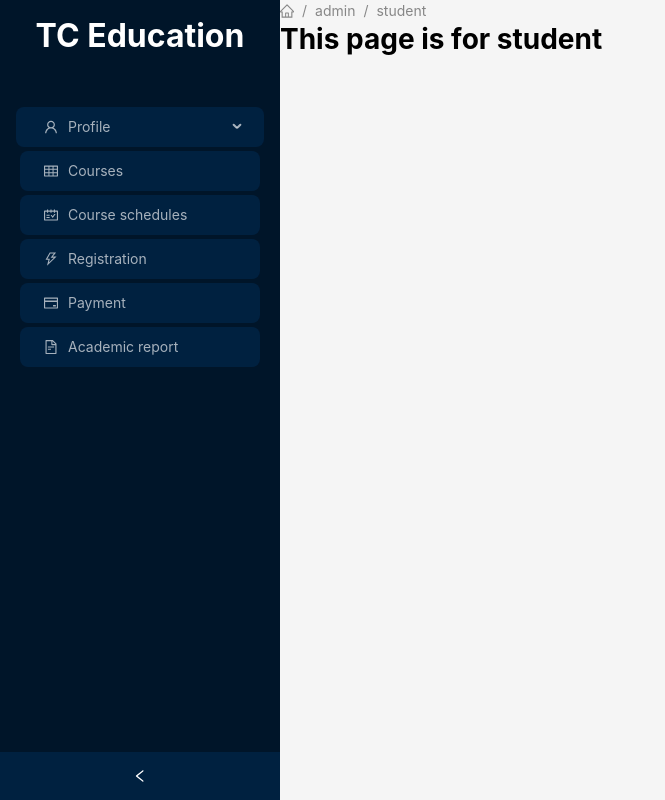
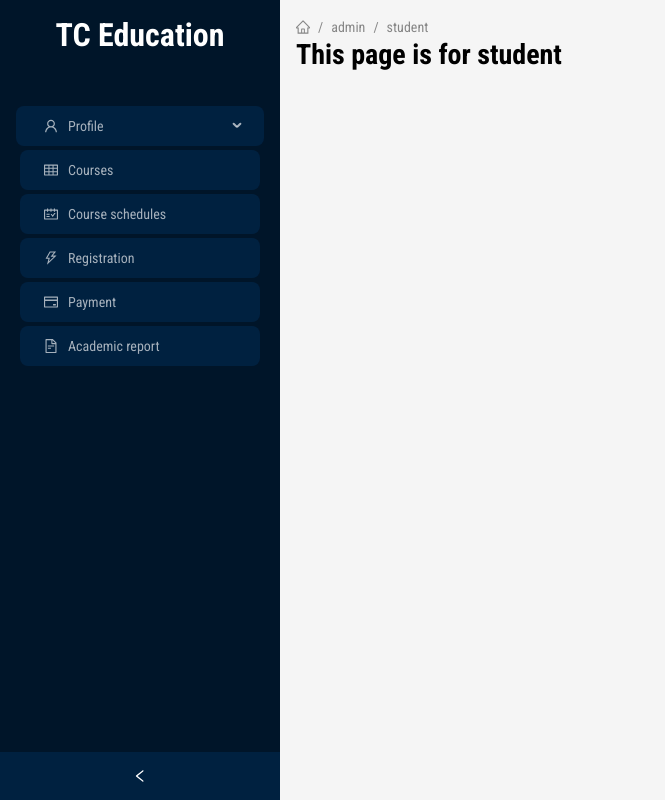
Before and after one commit to tanvirch0750/university-management-frontend, a Next.js app: page /student in a window 1280 px wide. Shown: the whole page, without its empty margins (0-665 px from the left). Built offline with nearby package versions, Linux system fonts and the light colour scheme.

Commit message:
add google font

```diff
--- a/src/app/globals.css
+++ b/src/app/globals.css
@@ -1,7 +1,10 @@
+@import url('https://fonts.googleapis.com/css2?family=Roboto+Condensed:wght@300;400;700&display=swap');
+
 * {
   box-sizing: border-box;
   padding: 0;
   margin: 0;
+  font-family: 'Roboto Condensed', sans-serif;
 }
 
 /* .ant-menu-sub {
--- a/src/components/ui/Contents.tsx
+++ b/src/components/ui/Contents.tsx
@@ -14,6 +14,7 @@
       style={{
         minHeight: '100vh',
         color: 'black',
+        padding: '1rem',
       }}
     >
       <UMBreadCrumbs
```
